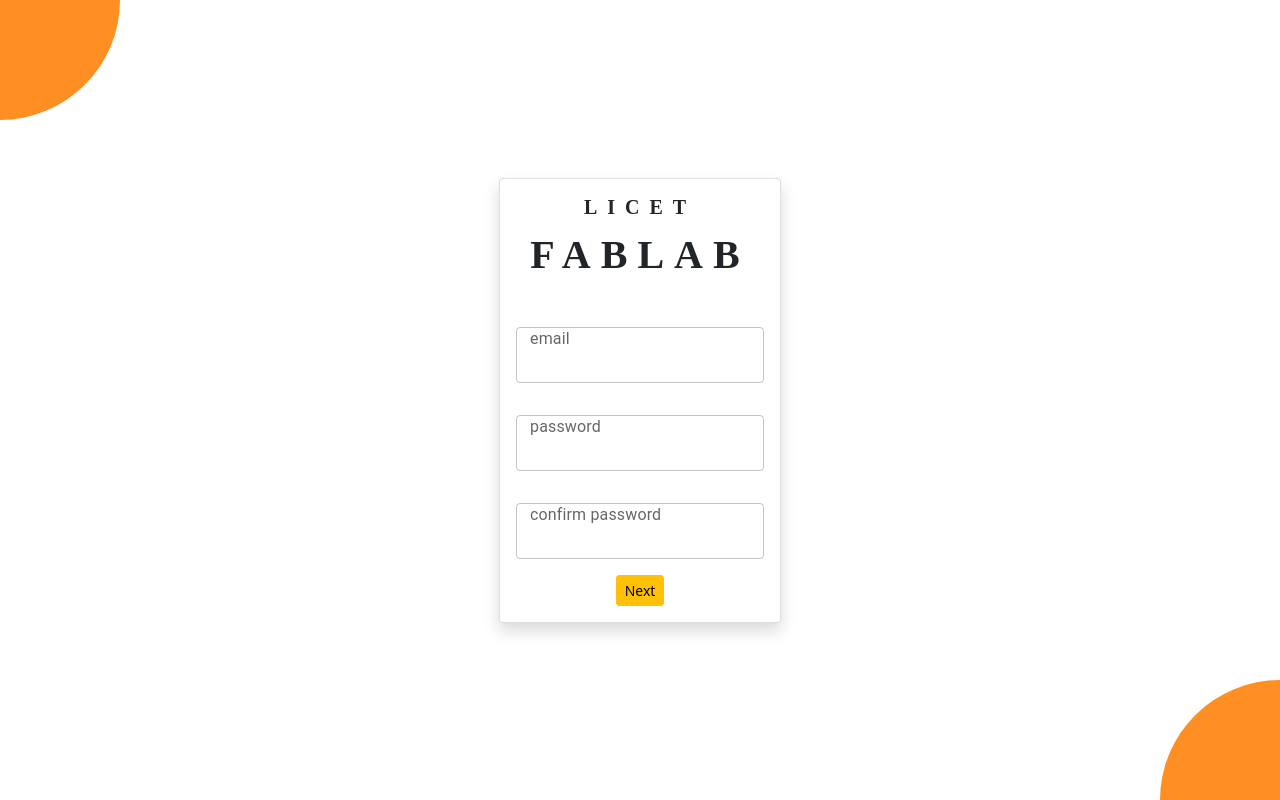
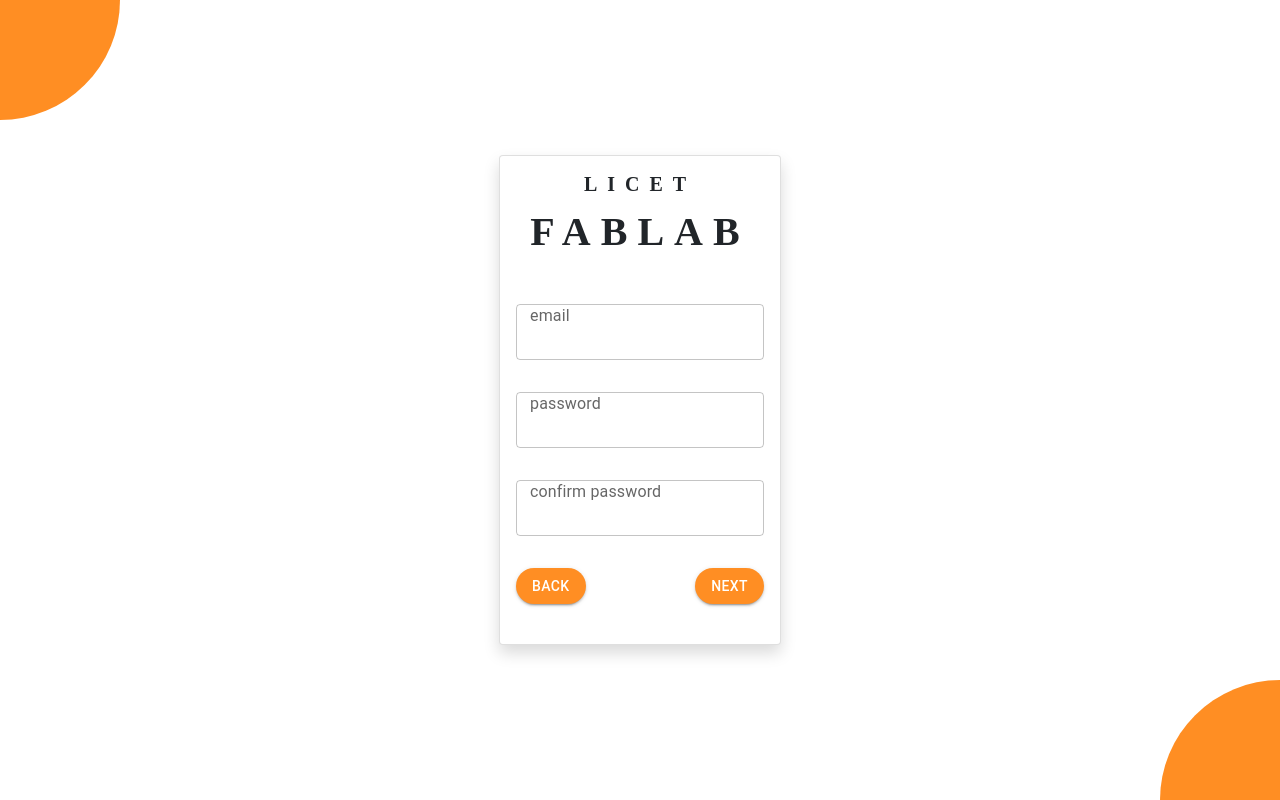
Before and after one commit to jesinthanj/FABLAB---FE---V3, a React (Create React App) app: page /register1 in a window 1280 px wide. Built offline with nearby package versions, Linux system fonts and the light colour scheme.

Commit message:
registerpage 1 - validations

```diff
--- a/src/components/Layout.tsx
+++ b/src/components/Layout.tsx
@@ -9,6 +9,7 @@
           left: 0,
           backgroundColor: "#FF8E23",
           borderBottomRightRadius: "150px",
+          zIndex: "0",
         }}
       ></div>
       {props.children}
@@ -20,6 +21,7 @@
           right: 0,
           backgroundColor: "#FF8E23",
           borderTopLeftRadius: "150px",
+          zIndex: "-1",
         }}
       ></div>
     </>
--- a/src/pages/auth/RegisterPage1.tsx
+++ b/src/pages/auth/RegisterPage1.tsx
@@ -1,7 +1,45 @@
+import { useState } from "react";
+import { useNavigate } from "react-router-dom";
+
 import Layout from "../../components/Layout";
 import TextField from "@mui/material/TextField";
+import Button from "@mui/material/Button";
+import { Snackbar, Alert } from "@mui/material";
 
 export default function RegisterPage1() {
+  let navigate = useNavigate();
+  const [email, setEmail] = useState("");
+  const [password, setPassword] = useState("");
+  const [confirmPassword, setConfirmPassword] = useState("");
+  const [error, setError] = useState<boolean>(false);
+  const [open, setOpen] = useState(false);
+  const userData = { email, confirmPassword };
+
+  function handleNext() {
+    console.log("Next button clicked");
+    if (email === "" || password === "" || confirmPassword === "") {
+      setError(true);
+      setOpen(true);
+    } else if (password !== confirmPassword) {
+      setError(true);
+      setOpen(true);
+    } else {
+      console.log(userData);
+      setOpen(true);
+      navigate("/register2");
+    }
+  }
+  const handleClose = (
+    event?: React.SyntheticEvent | Event,
+    reason?: string
+  ) => {
+    if (reason === "clickaway") {
+      return;
+    }
+
+    setOpen(false);
+  };
+
   return (
     <Layout>
       <div className="vh-100 d-flex align-items-center justify-content-center">
@@ -31,18 +69,59 @@
               <TextField
                 className="py-3 d-flex justify-content-center"
                 label="email"
+                variant="outlined"
+                value={email}
+                onChange={(e) => setEmail(e.target.value)}
               />
               <TextField
                 className="py-3 d-flex justify-content-center"
                 label="password"
+                variant="outlined"
+                value={password}
+                onChange={(e) => setPassword(e.target.value)}
               />
               <TextField
                 className="py-3 d-flex justify-content-center"
                 label="confirm password"
+                variant="outlined"
+                value={confirmPassword}
+                onChange={(e) => setConfirmPassword(e.target.value)}
               />
             </div>
-            <div className="d-flex justify-content-center">
-              <button className="btn btn-warning btn-sm">Next</button>
+            <div className="d-flex justify-content-between pt-3 py-4">
+              {" "}
+              <Button
+                variant="contained"
+                sx={{
+                  borderRadius: 5,
+                  backgroundColor: "#FF8E23",
+                  maxHeight: "50px",
+                  minHeight: "30px",
+                  "&:hover": {
+                    backgroundColor: "#fff",
+                    color: "#FFA500",
+                  },
+                }}
+                onClick={() => navigate(-1)}
+              >
+                Back
+              </Button>
+              <Button
+                variant="contained"
+                sx={{
+                  borderRadius: 5,
+                  backgroundColor: "#FF8E23",
+                  maxHeight: "50px",
+                  minHeight: "30px",
+                  "&:hover": {
+                    backgroundColor: "#fff",
+                    color: "#FFA500",
+                  },
+                }}
+                onClick={handleNext}
+              >
+                Next
+              </Button>
             </div>
           </div>
         </div>
```
